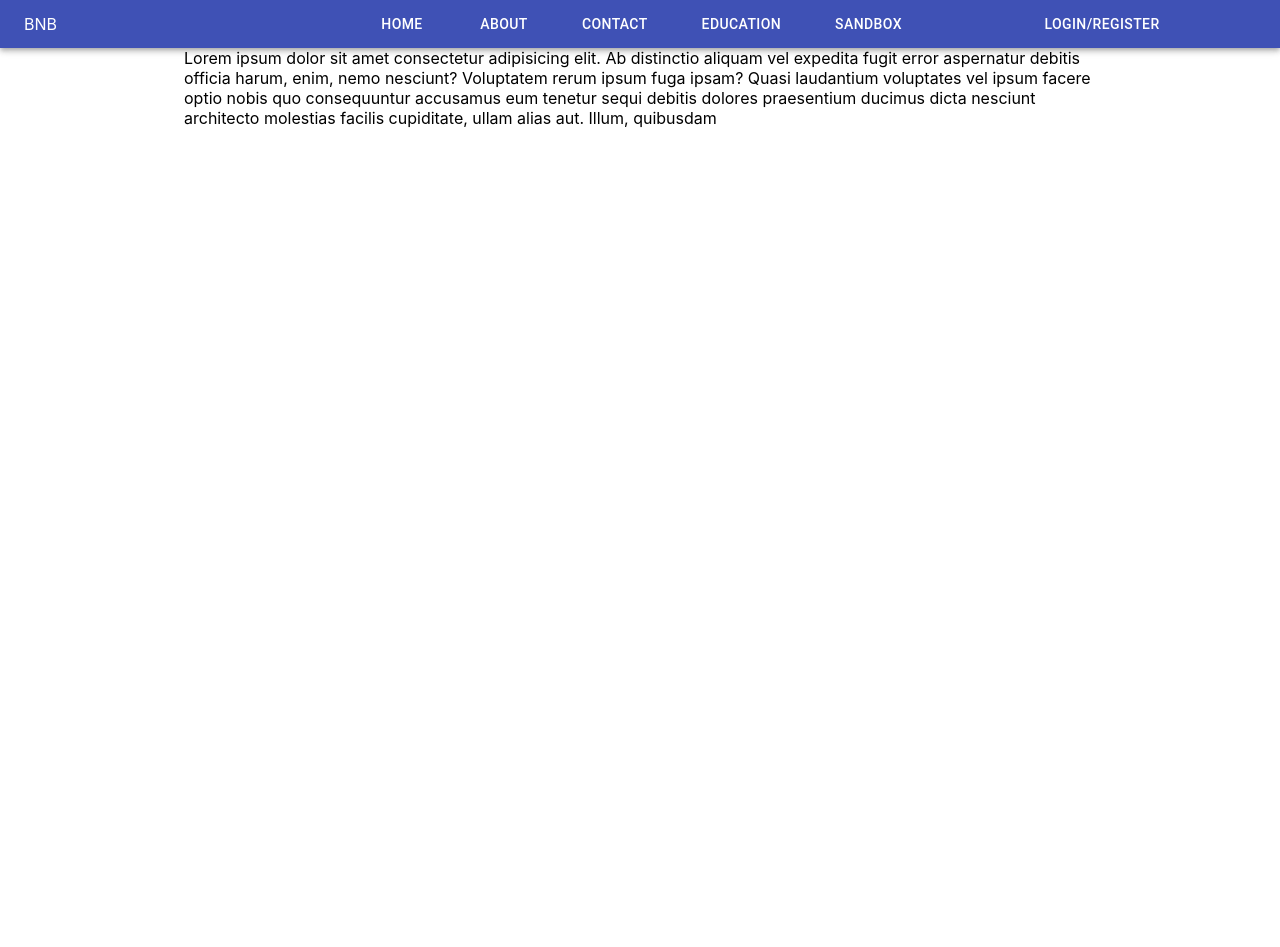
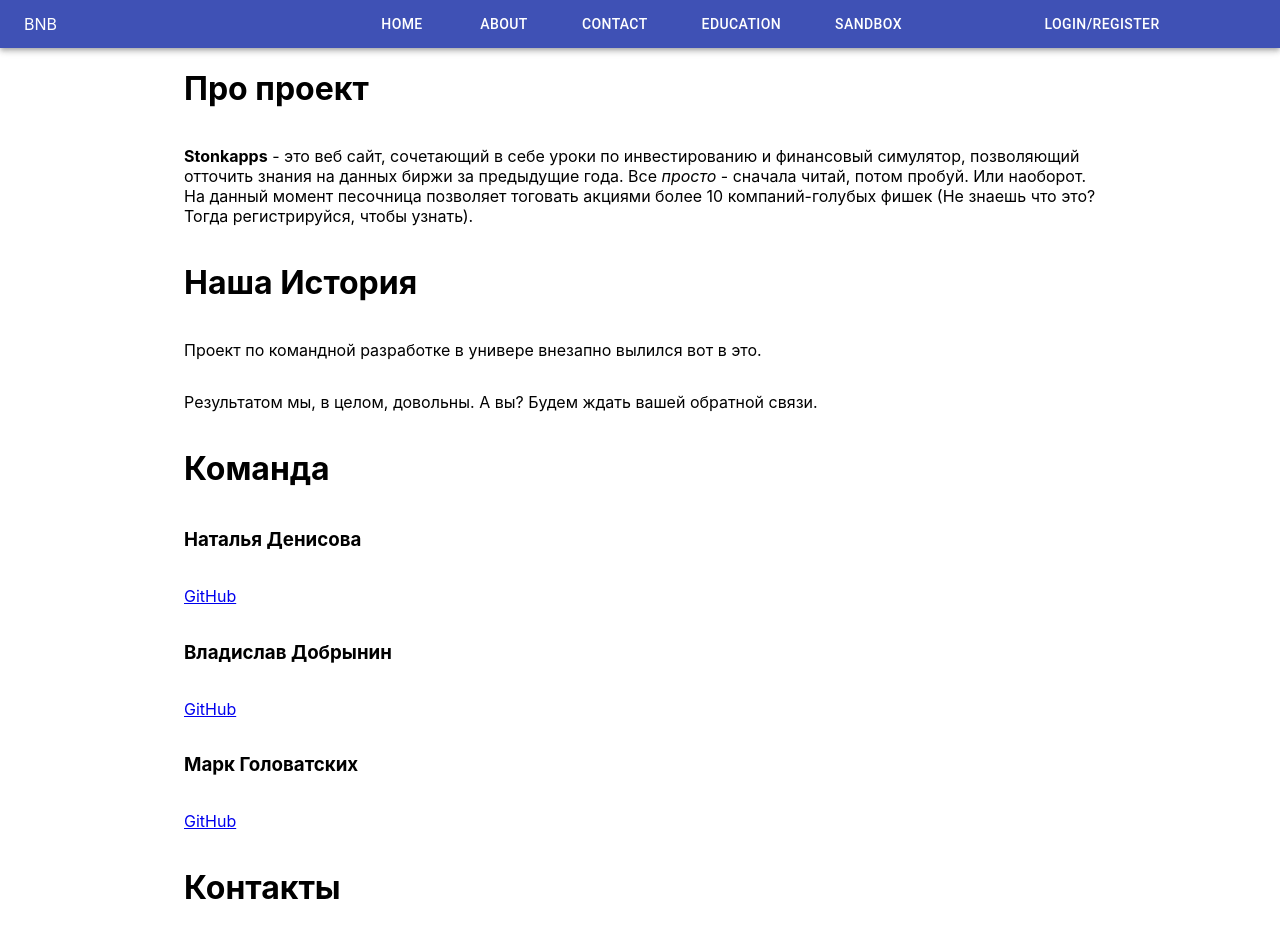
Before and after one commit to EliteGuzhva/Bulls-Bears, a React (Create React App) app in the folder frontend/bulls-n-bears/: page /#/home in a window 1280 px wide. Shown: the top 947 px of the page. Before the commit the page ends 848 px from the top, so only its background shows below. Built offline with nearby package versions, Linux system fonts and the light colour scheme.

Commit message:
feat(ui): add home page info

```diff
--- a/frontend/bulls-n-bears/src/Components/Education/EducationLessonSlide.tsx
+++ b/frontend/bulls-n-bears/src/Components/Education/EducationLessonSlide.tsx
@@ -21,7 +21,7 @@ export const EducationLessonSlide: React.FunctionComponent<EducationLessonSlideP
   return (
     <div>
       {media.length > 0 && renderMedia()}
-      <ReactMarkdown>{text}</ReactMarkdown>{' '}
+      <ReactMarkdown>{text}</ReactMarkdown>
     </div>
   );
 };
--- a/frontend/bulls-n-bears/src/Components/HomePage.tsx
+++ b/frontend/bulls-n-bears/src/Components/HomePage.tsx
@@ -1,12 +1,49 @@
+import React from 'react';
+import ReactMarkdown from 'react-markdown';
 import { makeStyles } from '@material-ui/core';
-import React from 'react';
 
 const aboutText =
   'Lorem ipsum dolor sit amet consectetur adipisicing elit. Ab distinctio aliquam vel expedita fugit error aspernatur debitis officia harum, enim, nemo nesciunt? Voluptatem rerum ipsum fuga ipsam? Quasi laudantium voluptates vel ipsum facere optio nobis quo consequuntur accusamus eum tenetur sequi debitis dolores praesentium ducimus dicta nesciunt architecto molestias facilis cupiditate, ullam alias aut. Illum, quibusdam';
 
+const aboutProject = `# Про проект
+**Stonkapps** - это веб сайт, сочетающий в себе уроки по инвестированию и финансовый симулятор, позволяющий отточить знания на данных биржи за предыдущие года. Все *просто* - сначала читай, потом пробуй. Или наоборот. На данный момент песочница позволяет тоговать акциями более 10 компаний-голубых фишек (Не знаешь что это? Тогда регистрируйся, чтобы узнать).
+`;
+
+const history = `# Наша История
+Проект по командной разработке в универе внезапно вылился вот в это.
+
+Результатом мы, в целом, довольны. А вы? Будем ждать вашей обратной связи.
+
+# Команда
+### Наталья Денисова
+
+[GitHub](https://github.com/fearisinternal)
+
+### Владислав Добрынин
+
+[GitHub](https://github.com/br1ghts1de)
+
+### Марк Головатских
+
+[GitHub](https://github.com/ujnomw)
+`;
+
+const contacts = `# Контакты
+[ВКонтакте](https://www.youtube.com/watch?v=dQw4w9WgXcQ)
+
+[Email](https://www.youtube.com/watch?v=dQw4w9WgXcQ)
+
+[GitHub](https://github.com/EliteGuzhva/Bulls-Bears)`;
+
 export const HomePage: React.FunctionComponent = () => {
   const classes = useStyles();
-  return <div className={classes.homePage}>{aboutText}</div>;
+  return (
+    <div className={classes.homePage}>
+      <ReactMarkdown>{aboutProject}</ReactMarkdown>
+      <ReactMarkdown>{history}</ReactMarkdown>
+      <ReactMarkdown>{contacts}</ReactMarkdown>
+    </div>
+  );
 };
 
 const useStyles = makeStyles({
```
